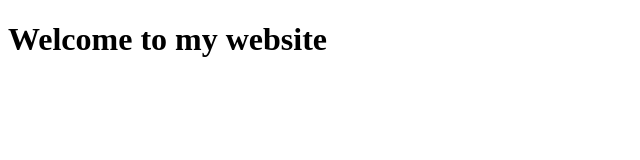
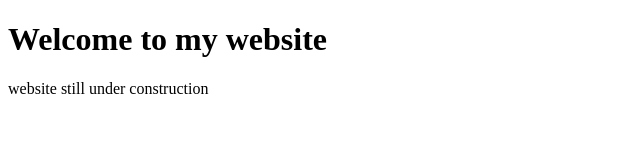
Before and after one commit to DC0N/github-class, a plain HTML site: page index.html in a window 1280 px wide. Shown: the whole page, without its empty margins (0-640 px from the left). Drawn offline with Linux system fonts and the light colour scheme.

```diff
--- a/index.html
+++ b/index.html
@@ -8,5 +8,6 @@
 </head>
 <body>
     <h1>Welcome to my website</h1>
+    <p>website still under construction</p>
 </body>
 </html>
```
Also changed, not shown: main.js (added), 1 other file.
